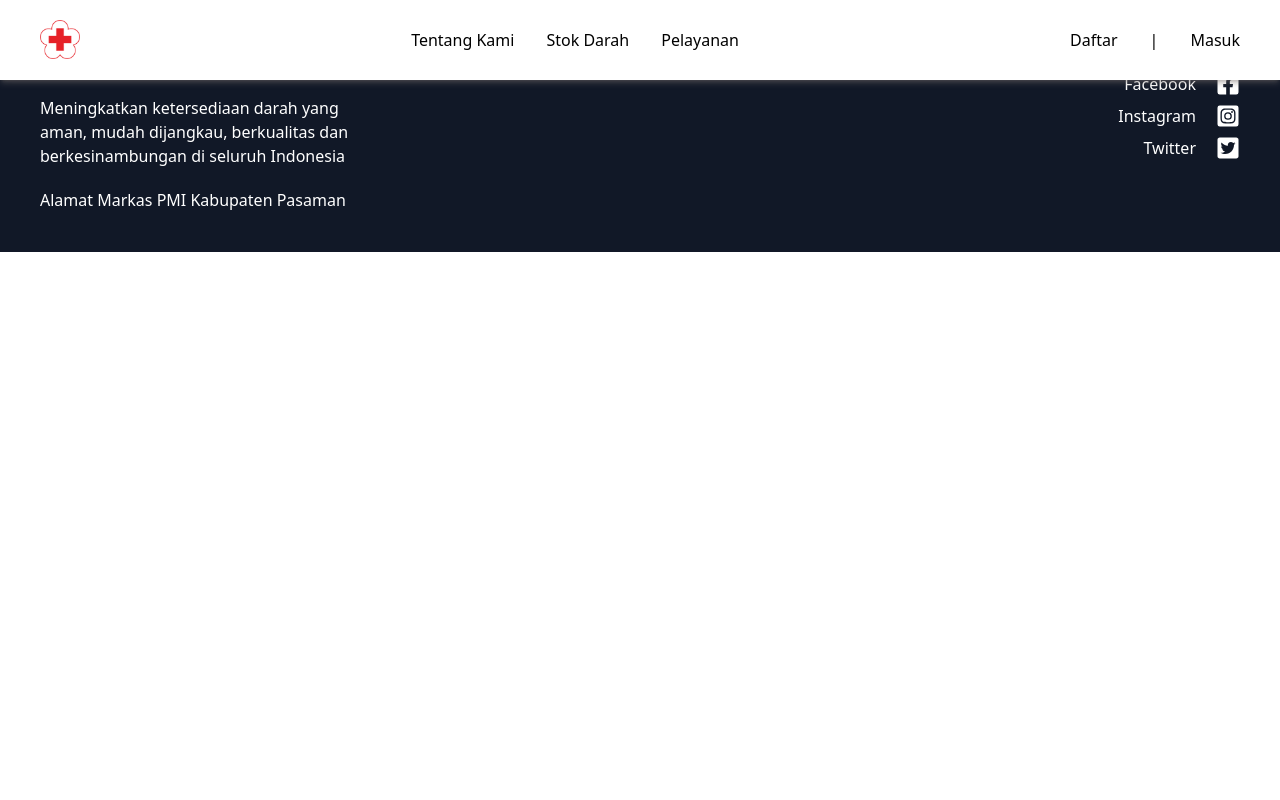
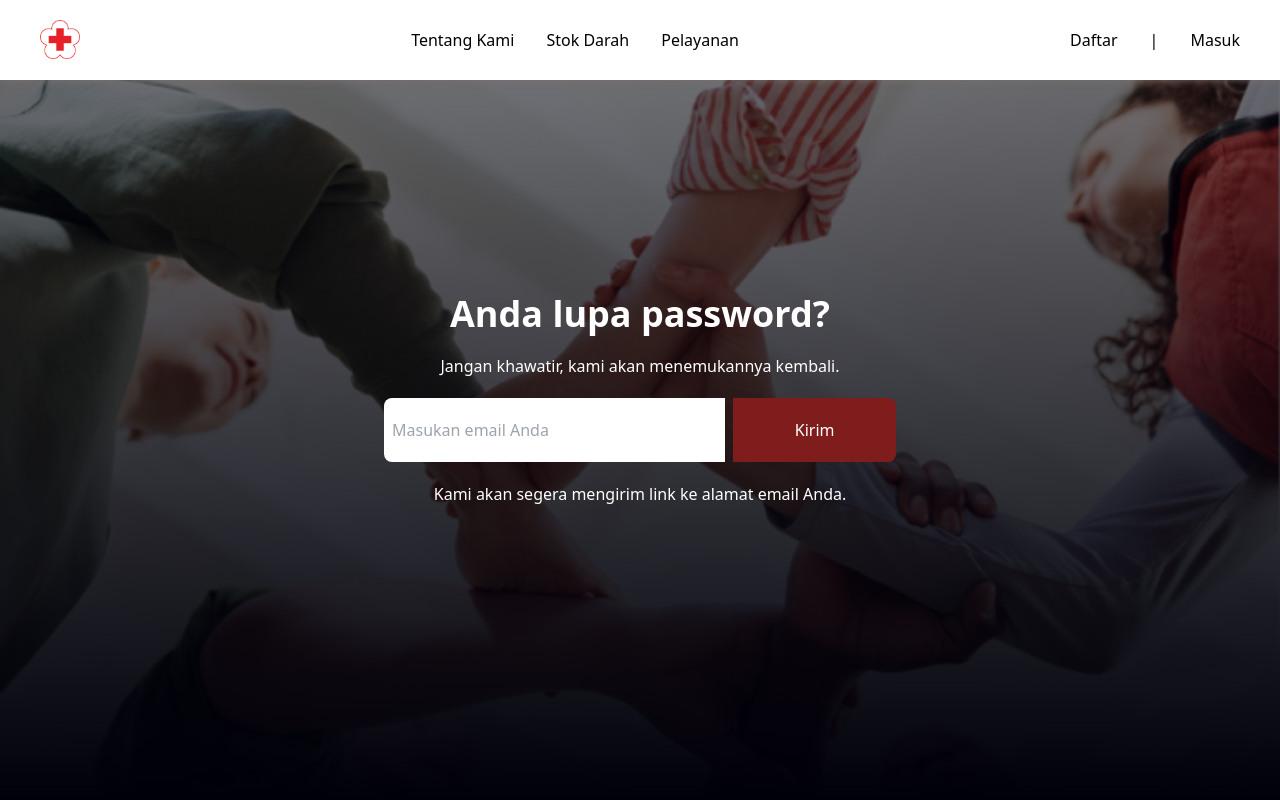
Before and after one commit to ekaadwar/pmi-pasaman-web, a React (Create React App) app: page /forgot-pass in a window 1280 px wide. Shown: the top 800 px of the page. Built offline with nearby package versions, Linux system fonts and the light colour scheme.

Commit message:
membuat halaman forgot pass; mengganti warna background footer

```diff
--- a/src/App.css
+++ b/src/App.css
@@ -37,6 +37,33 @@
   }
 }
 
+.authPage {
+  background-image: url("./assets/image/background/auth_bg.png");
+  background-repeat: no-repeat;
+  background-attachment: fixed;
+  background-size: 50%;
+}
+
+.button-action {
+  min-width: 32px;
+}
+
+.footer {
+  background-color: rgb(0, 0, 10);
+}
+
+.forgotpass-page {
+  background-image: linear-gradient(
+      to bottom,
+      rgba(0, 0, 10, 0.5),
+      rgba(0, 0, 10, 1)
+    ),
+    url("./assets/image/background/together.jpg");
+  background-repeat: no-repeat;
+  background-attachment: fixed;
+  background-size: cover;
+}
+
 .jumbotron {
   background-image: linear-gradient(
       to bottom,
@@ -47,13 +74,6 @@
   background-repeat: no-repeat;
   background-attachment: fixed;
   background-size: cover;
-}
-
-.authPage {
-  background-image: url("./assets/image/background/auth_bg.png");
-  background-repeat: no-repeat;
-  background-attachment: fixed;
-  background-size: 50%;
 }
 
 .profile {
@@ -67,7 +87,3 @@
 .text-shadow {
   text-shadow: 0 0 3px #000;
 }
-
-.button-action {
-  min-width: 32px;
-}
--- a/src/assets/index.js
+++ b/src/assets/index.js
@@ -10,4 +10,5 @@ export const loveCombine2 = require("./image/decorate/love_combine2.png");
 export const night = require("./image/background/night.jpg");
 export const rectangles = require("./image/decorate/rectangles.png");
 export const rotateRectangle = require("./image/decorate/rotate_rectangle.png");
+export const together = require("./image/background/together.jpg");
 export const zulaikha = require("./image/decorate/zulaikha.png");
--- a/src/pages/AddData.js
+++ b/src/pages/AddData.js
@@ -1,5 +1,4 @@
 import React from "react";
-import { FiEdit2 as Edit } from "react-icons/fi";
 
 import Container from "../components/Container";
 import { CircleButton } from "../components/Button";
--- /dev/null
+++ b/src/pages/ForgotPass.js
@@ -0,0 +1,23 @@
+import React from "react";
+import { SectionHeader } from "../components/Text";
+
+const ForgotPass = () => {
+  return (
+    <section className="forgotpass-page flex flex-col justify-center items-center h-screen text-white space-y-5">
+      <SectionHeader text="Anda lupa password?" />
+      <p>Jangan khawatir, kami akan menemukannya kembali.</p>
+      <div className="grid grid-cols-3 h-16 w-full max-w-lg space-x-2">
+        <input
+          className="focus:outline-none text-gray-700 col-span-2 px-2 h-full rounded-l-lg"
+          placeholder="Masukan email Anda"
+        />
+        <button className="bg-red-900 rounded-r-lg active:bg-red-700">
+          Kirim
+        </button>
+      </div>
+      <p>Kami akan segera mengirim link ke alamat email Anda.</p>
+    </section>
+  );
+};
+
+export default ForgotPass;
--- a/src/pages/SignIn.js
+++ b/src/pages/SignIn.js
@@ -29,7 +29,7 @@ const SignIn = () => {
                       placeholder="Masukan password Anda"
                     />
                     <div>
-                      <Link to="#">
+                      <Link to="/forgot-pass">
                         <p>Anda lupa password?</p>
                       </Link>
                     </div>
--- a/src/sections/Footer.js
+++ b/src/sections/Footer.js
@@ -6,7 +6,7 @@ import MediaLane from "../components/MediaLane";
 
 const Footer = () => {
   return (
-    <div className="text-white bg-gray-900">
+    <div className="footer text-white">
       <Container
         content={
           <div className="flex flex-row justify-between py-10">
--- a/src/sections/Routes.js
+++ b/src/sections/Routes.js
@@ -2,6 +2,7 @@ import React from "react";
 import { Routes as Switch, Route } from "react-router-dom";
 import AddData from "../pages/AddData";
 import Data from "../pages/Data";
+import ForgotPass from "../pages/ForgotPass";
 import Home from "../pages/Home";
 import Profile from "../pages/Profile";
 import SignIn from "../pages/SignIn";
@@ -14,6 +15,7 @@ const Routes = () => {
       <Route path="/profile" element={<Profile />} />
       <Route path="/signin" element={<SignIn />} />
       <Route path="/signup" element={<SignUp />} />
+      <Route path="/forgot-pass" element={<ForgotPass />} />
       <Route path="/data" exact element={<Data />} />
       <Route path="/data/add" exact element={<AddData />} />
     </Switch>
```
Also changed, not shown: src/assets/image/background/together.jpg (added).
